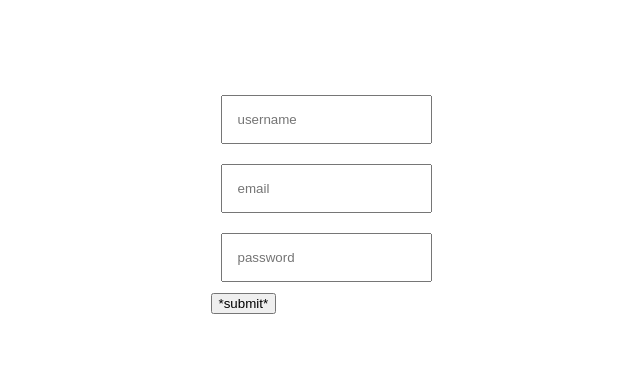
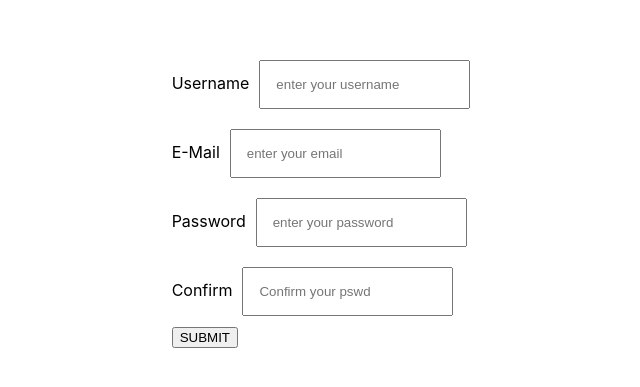
Before and after one commit to BekBrace/React-Submission-Form, a React (Create React App) app: page / in a window 1280 px wide. Shown: the part 201-588 px from the top of the page, without its empty margins (314-954 px from the left). Built offline with nearby package versions, Linux system fonts and the light colour scheme.

Commit message:
change 3: revert to useState

```diff
--- a/src/App.jsx
+++ b/src/App.jsx
@@ -6,25 +6,80 @@ import { useRef, useState } from 'react';
 
 
 function App() {
-  // const [username, setUsername] = useState(""); useState is used to re-render
+  // useState is used to re-render
+  // const [username, setUsername] = useState("");
   // useRef is used, if you don't want to re-render stuff
-  const usernameRef = useRef();
+  // const usernameRef = useRef();
+
+  const [values, setValues] = useState({
+    username:"",
+    email:"",
+    password:"",
+    confirmPassword:"",
+  });
+
+const entries = [
+  {
+    id:1,
+    name:"username",
+    type:"text",
+    placeholder:"enter your username",
+    label:"Username"
+  },
+  {
+    id:2,
+    name:"email",
+    type:"text",
+    placeholder:"enter your email",
+    label:"E-Mail"
+  },
+  {
+    id:3,
+    name:"password",
+    type:"text",
+    placeholder:"enter your password",
+    label:"Password"
+  },
+  {
+    id:4,
+    name:"confirmPassword",
+    type:"text",
+    placeholder:"Confirm your pswd",
+    label:"Confirm"
+  }
+]
 
   // handleSubmit method to refresh the page
   const handleSubmit = (e) => {
     e.preventDefault();
-    console.log(usernameRef)
-
+    // console.log(usernameRef)
+    // const data = new FormData(e.target);
+    // console.log(Object.fromEntries(data.entries()))
   }
 
+  // updating values entered by user in the form
+  //create onChange method for handling changes
+  //and set your values using setValues created above
+  //and then unpack the previous values, and for each target name
+  //you update them by vale :e.target.value
+  const onChange = (e) => {
+    setValues({...values, [e.target.name]:e.target.value});
+  }
+  console.log(values)
   return (
     <div className="app">
       <form onSubmit={handleSubmit}>
         {/* <INPUT placeholder="username" setUsername ={setUsername}/> */}
-        <INPUT refer={usernameRef} placeholder="username" />
-        <INPUT placeholder="email" />
-        <INPUT placeholder="password" />
-        <button>*submit*</button>
+        {/* <INPUT refer={usernameRef} placeholder="username" /> */}
+        {/* <INPUT name= "username" placeholder="username" />
+        <INPUT name= "email" placeholder="email" />
+        <INPUT name= "password" placeholder="password" /> */}
+        {entries.map((entry) => (
+          <INPUT key={entry.id} {...entry}
+            value={values[entry.name]}
+            onChange={onChange}/>
+        ))}
+        <button>SUBMIT</button>
       </form>
     </div>
   );
--- a/src/components/INPUT.jsx
+++ b/src/components/INPUT.jsx
@@ -3,13 +3,19 @@ import './INPUT.css'
 
 
 const INPUT = (props) => {
+  const {label, onChange, id, ...entryProps} = props;
   return (
     <div className='input'>
         {/* <label>Username</label> */}
         {/* <input placeholder={props.placeholder} onChange={e => props.setUsername(e.target.value)} /> */}
-        <input
+        {/* <input
         ref={props.refer}
-        placeholder={props.placeholder}/>
+        placeholder={props.placeholder}/> */}
+         {/* <input
+        name={props.name}
+        placeholder={props.placeholder}/> */}
+      <label>{label}</label>
+      <input {...entryProps} onChange={onChange}/>
     </div>
   )
 }
```
Also changed, not shown: public/logo512.png (deleted), 1 other file (tests, documents, lock files or other folders).
